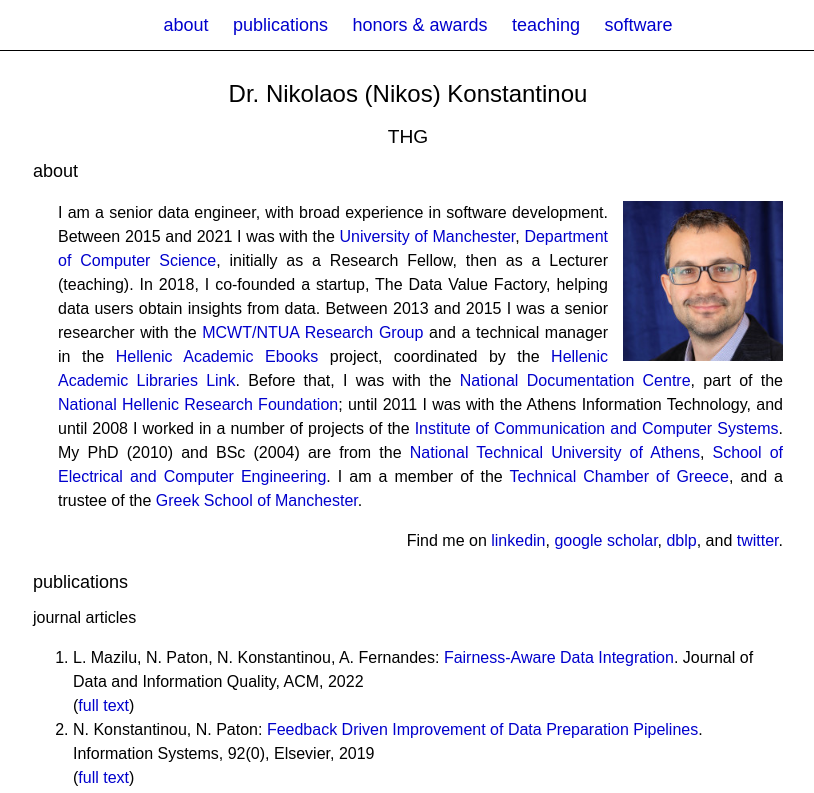
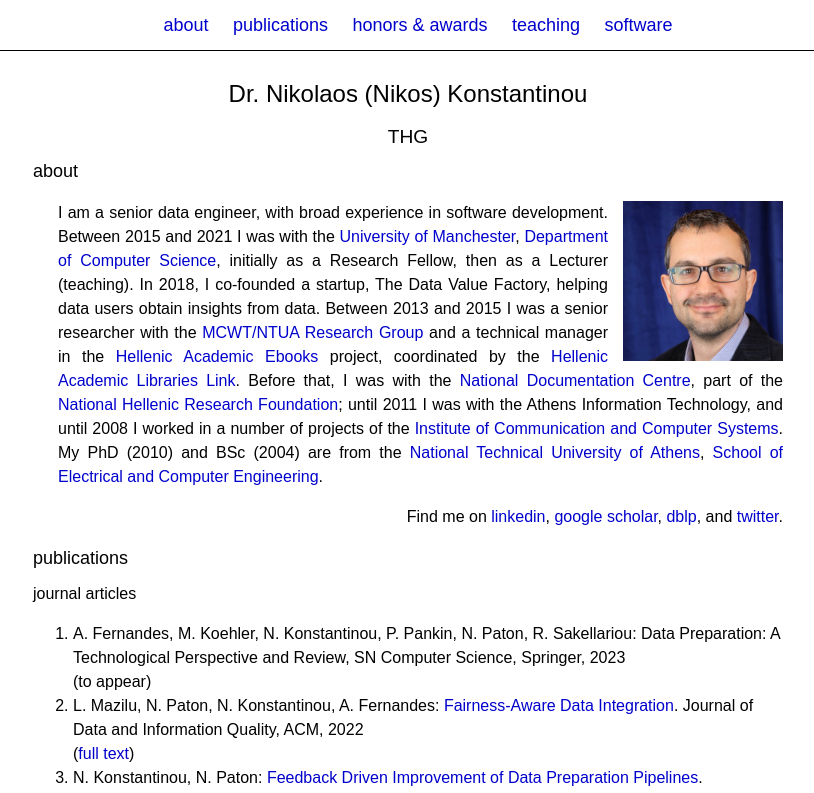
Before and after one commit to nkons/nkons.github.io, a plain HTML site: page index.html in a window 1280 px wide. Shown: the top 793 px of the page, without its empty margins (232-1046 px from the left). Drawn offline with Linux system fonts and the light colour scheme.

Commit message:
Update index.html

```diff
--- a/index.html
+++ b/index.html
@@ -27,7 +27,7 @@
 
 			<p style="margin-left: 25px;">
 				<img alt="Nikolaos Konstantinou" src="images/IMG_0287-200.jpg" style="float: right; width: 160px; height: 160px; padding: 0 0 0 15px;" />
-				I am a senior data engineer, with broad experience in software development. Between 2015 and 2021 I was with the <a href="http://www.manchester.ac.uk">University of Manchester</a>, <a href="http://www.cs.manchester.ac.uk">Department of Computer Science</a>, initially as a Research Fellow, then as a Lecturer (teaching). In 2018, I co-founded a startup, The Data Value Factory, helping data users obtain insights from data.  Between 2013 and 2015 I was a senior researcher with the <a href="http://mcwt.cn.ntua.gr">MCWT/NTUA Research Group</a> and a technical manager in the <a href="http://www.kallipos.gr">Hellenic Academic Ebooks</a> project, coordinated by the <a href="http://seab.gr">Hellenic Academic Libraries Link</a>. Before that, I was with the <a href="http://www.ekt.gr">National Documentation Centre</a>, part of the <a href="http://www.eie.gr">National Hellenic Research Foundation</a>; until 2011 I was with the Athens Information Technology, and until 2008 I worked in a number of  projects of the <a href="https://www.iccs.gr">Institute of Communication and Computer Systems</a>. My PhD (2010) and BSc (2004) are from the <a href="http://www.ntua.gr">National Technical University of Athens</a>, <a href="http://www.ece.ntua.gr">School of Electrical and Computer Engineering</a>. I am a member of the <a href="http://www.tee.gr">Technical Chamber of Greece</a>, and a trustee of the <a href="http://www.greekschoolmanchester.org.uk">Greek School of Manchester</a>.
+				I am a senior data engineer, with broad experience in software development. Between 2015 and 2021 I was with the <a href="http://www.manchester.ac.uk">University of Manchester</a>, <a href="http://www.cs.manchester.ac.uk">Department of Computer Science</a>, initially as a Research Fellow, then as a Lecturer (teaching). In 2018, I co-founded a startup, The Data Value Factory, helping data users obtain insights from data.  Between 2013 and 2015 I was a senior researcher with the <a href="http://mcwt.cn.ntua.gr">MCWT/NTUA Research Group</a> and a technical manager in the <a href="http://www.kallipos.gr">Hellenic Academic Ebooks</a> project, coordinated by the <a href="http://seab.gr">Hellenic Academic Libraries Link</a>. Before that, I was with the <a href="http://www.ekt.gr">National Documentation Centre</a>, part of the <a href="http://www.eie.gr">National Hellenic Research Foundation</a>; until 2011 I was with the Athens Information Technology, and until 2008 I worked in a number of  projects of the <a href="https://www.iccs.gr">Institute of Communication and Computer Systems</a>. My PhD (2010) and BSc (2004) are from the <a href="http://www.ntua.gr">National Technical University of Athens</a>, <a href="http://www.ece.ntua.gr">School of Electrical and Computer Engineering</a>.
 			</p>
 			<p style="text-align: right;">
 				Find me on <a href="http://gr.linkedin.com/in/nikolaoskonstantinou">linkedin</a>, <a href="http://scholar.google.gr/citations?user=-lqOrHkAAAAJ">google scholar</a>, <a href="http://dblp.uni-trier.de/pers/hd/k/Konstantinou_0001:Nikolaos">dblp</a>, and <a href="https://twitter.com/nkonstantinou">twitter</a>.
@@ -40,6 +40,11 @@
 			journal articles
 			<ol>
 
+				<li>
+					A. Fernandes, M. Koehler, N. Konstantinou, P. Pankin, N. Paton, R. Sakellariou: Data Preparation: A Technological Perspective and Review, SN Computer Science, Springer, 2023
+					<br/>
+					(to appear)
+				</li>
 				<li>
 					L. Mazilu, N. Paton, N. Konstantinou, A. Fernandes: <a href="https://doi.org/10.1145/3519419">Fairness-Aware Data Integration</a>. Journal of Data and Information Quality, ACM, 2022
 					<br/>
@@ -516,7 +521,7 @@
 			</div>
 
 			<p></p>
-			<div style="text-align: right; font-size: small;">page last updated on January 30th, 2023.</div>
+			<div style="text-align: right; font-size: small;">page last updated on April 28th, 2023.</div>
 			<p></p>
 	</div>
 
```
